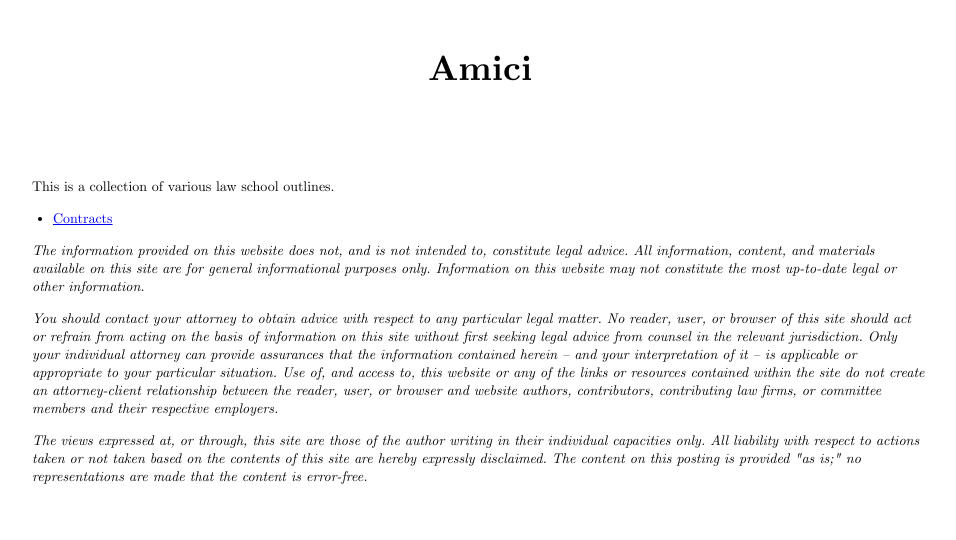
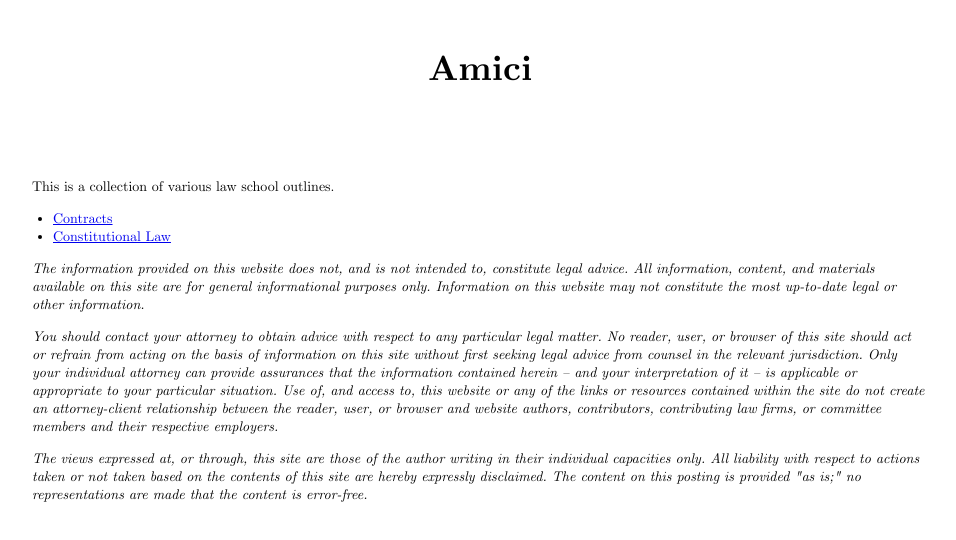
Before and after one commit to ketiboldiais/amici, a Next.js app: page / in a window 1280 px wide. Shown: the top 540 px of the page, without its empty margins (160-1116 px from the left). Built offline with nearby package versions, Linux system fonts and the light colour scheme.

Commit message:
update Home page links

```diff
--- a/src/app/page.tsx
+++ b/src/app/page.tsx
@@ -1,12 +1,22 @@
+import Link from "next/link";
+
+type LinkObj = { path: string; label: string };
+const links: LinkObj[] = [
+  { path: "/contracts", label: "Contracts" },
+  { path: "/constitutional-law", label: "Constitutional Law" },
+];
+
 export default function Home() {
   return (
     <div className={"home"}>
       <h1>Amici</h1>
       <p>This is a collection of various law school outlines.</p>
       <ul>
-        <li>
-          <a href="/contracts">Contracts</a>
-        </li>
+        {links.map((link) => (
+          <li key={link.path}>
+            <Link href={link.path}>{link.label}</Link>
+          </li>
+        ))}
       </ul>
       <div className={"disclaimer"}>
         <p>
@@ -31,8 +41,12 @@ export default function Home() {
           employers.
         </p>
         <p>
-          The views expressed at, or through, this site are those of the
-          author writing in their individual capacities only. All liability with respect to actions taken or not taken based on the contents of this site are hereby expressly disclaimed. The content on this posting is provided "as is;" no representations are made that the content is error-free.
+          The views expressed at, or through, this site are those of the author
+          writing in their individual capacities only. All liability with
+          respect to actions taken or not taken based on the contents of this
+          site are hereby expressly disclaimed. The content on this posting is
+          provided "as is;" no representations are made that the content is
+          error-free.
         </p>
       </div>
     </div>
```
